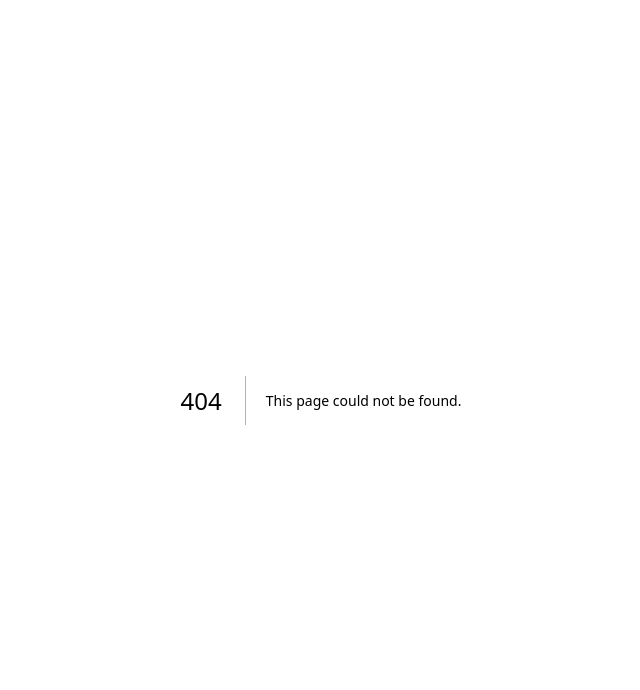
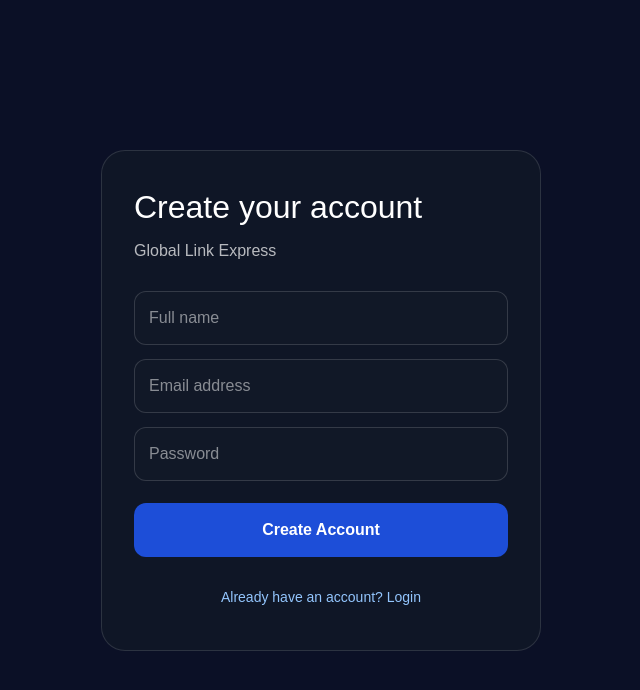
Before and after one commit to Globallinkexpress/nextjs-boilerplate, a Next.js app: page /auth in a window 1280 px wide. Before the commit this address had no page. Shown: the top 690 px of the page, without its empty margins (319-959 px from the left). Built offline with nearby package versions, Linux system fonts and the light colour scheme; no server answers.

Commit message:
Create page.tsx

```diff
--- /dev/null
+++ b/app/auth/page.tsx
@@ -0,0 +1,202 @@
+"use client";
+
+import { useState } from "react";
+
+const SUPABASE_URL = process.env.NEXT_PUBLIC_SUPABASE_URL!;
+const SUPABASE_KEY = process.env.NEXT_PUBLIC_SUPABASE_PUBLISHABLE_KEY!;
+
+export default function AuthPage() {
+  const [mode, setMode] = useState<"login" | "signup">("signup");
+  const [name, setName] = useState("");
+  const [email, setEmail] = useState("");
+  const [password, setPassword] = useState("");
+  const [message, setMessage] = useState("");
+  const [loading, setLoading] = useState(false);
+
+  async function submit(e: React.FormEvent) {
+    e.preventDefault();
+    setLoading(true);
+    setMessage("");
+
+    const endpoint =
+      mode === "signup"
+        ? `${SUPABASE_URL}/auth/v1/signup`
+        : `${SUPABASE_URL}/auth/v1/token?grant_type=password`;
+
+    const body =
+      mode === "signup"
+        ? {
+            email,
+            password,
+            data: { full_name: name },
+          }
+        : {
+            email,
+            password,
+          };
+
+    try {
+      const response = await fetch(endpoint, {
+        method: "POST",
+        headers: {
+          "Content-Type": "application/json",
+          apikey: SUPABASE_KEY,
+        },
+        body: JSON.stringify(body),
+      });
+
+      const data = await response.json();
+
+      if (!response.ok) {
+        throw new Error(data.msg || data.error_description || data.message || "Something went wrong.");
+      }
+
+      setMessage(
+        mode === "signup"
+          ? "Account created successfully. Check your email if verification is required."
+          : "Login successful."
+      );
+
+      if (mode === "signup") {
+        setName("");
+        setEmail("");
+        setPassword("");
+      }
+    } catch (error) {
+      setMessage(
+        error instanceof Error ? error.message : "Something went wrong."
+      );
+    } finally {
+      setLoading(false);
+    }
+  }
+
+  return (
+    <main
+      style={{
+        minHeight: "100vh",
+        display: "flex",
+        alignItems: "center",
+        justifyContent: "center",
+        padding: "24px",
+        background: "#0B1026",
+        color: "white",
+      }}
+    >
+      <div
+        style={{
+          width: "100%",
+          maxWidth: "440px",
+          padding: "32px",
+          borderRadius: "24px",
+          background: "rgba(17,24,39,0.85)",
+          border: "1px solid rgba(255,255,255,0.12)",
+        }}
+      >
+        <h1 style={{ fontSize: "32px", marginBottom: "8px" }}>
+          {mode === "signup" ? "Create your account" : "Welcome back"}
+        </h1>
+
+        <p style={{ opacity: 0.7, marginBottom: "28px" }}>
+          Global Link Express
+        </p>
+
+        <form onSubmit={submit}>
+          {mode === "signup" && (
+            <input
+              type="text"
+              placeholder="Full name"
+              value={name}
+              onChange={(e) => setName(e.target.value)}
+              required
+              style={inputStyle}
+            />
+          )}
+
+          <input
+            type="email"
+            placeholder="Email address"
+            value={email}
+            onChange={(e) => setEmail(e.target.value)}
+            required
+            style={inputStyle}
+          />
+
+          <input
+            type="password"
+            placeholder="Password"
+            value={password}
+            onChange={(e) => setPassword(e.target.value)}
+            required
+            minLength={6}
+            style={inputStyle}
+          />
+
+          <button
+            type="submit"
+            disabled={loading}
+            style={buttonStyle}
+          >
+            {loading
+              ? "Please wait..."
+              : mode === "signup"
+              ? "Create Account"
+              : "Login"}
+          </button>
+        </form>
+
+        {message && (
+          <p style={{ marginTop: "18px", lineHeight: 1.5 }}>
+            {message}
+          </p>
+        )}
+
+        <button
+          onClick={() => {
+            setMode(mode === "signup" ? "login" : "signup");
+            setMessage("");
+          }}
+          style={switchButtonStyle}
+        >
+          {mode === "signup"
+            ? "Already have an account? Login"
+            : "Don't have an account? Create one"}
+        </button>
+      </div>
+    </main>
+  );
+}
+
+const inputStyle = {
+  width: "100%",
+  padding: "14px",
+  marginBottom: "14px",
+  borderRadius: "12px",
+  border: "1px solid rgba(255,255,255,0.15)",
+  background: "#111827",
+  color: "white",
+  fontSize: "16px",
+  boxSizing: "border-box" as const,
+};
+
+const buttonStyle = {
+  width: "100%",
+  padding: "15px",
+  marginTop: "8px",
+  borderRadius: "12px",
+  border: "none",
+  background: "#1D4ED8",
+  color: "white",
+  fontSize: "16px",
+  fontWeight: "600",
+};
+
+const switchButtonStyle = {
+  width: "100%",
+  marginTop: "20px",
+  padding: "10px",
+  border: "none",
+  background: "transparent",
+  color: "#93C5FD",
+  fontSize: "14px",
+};
```
